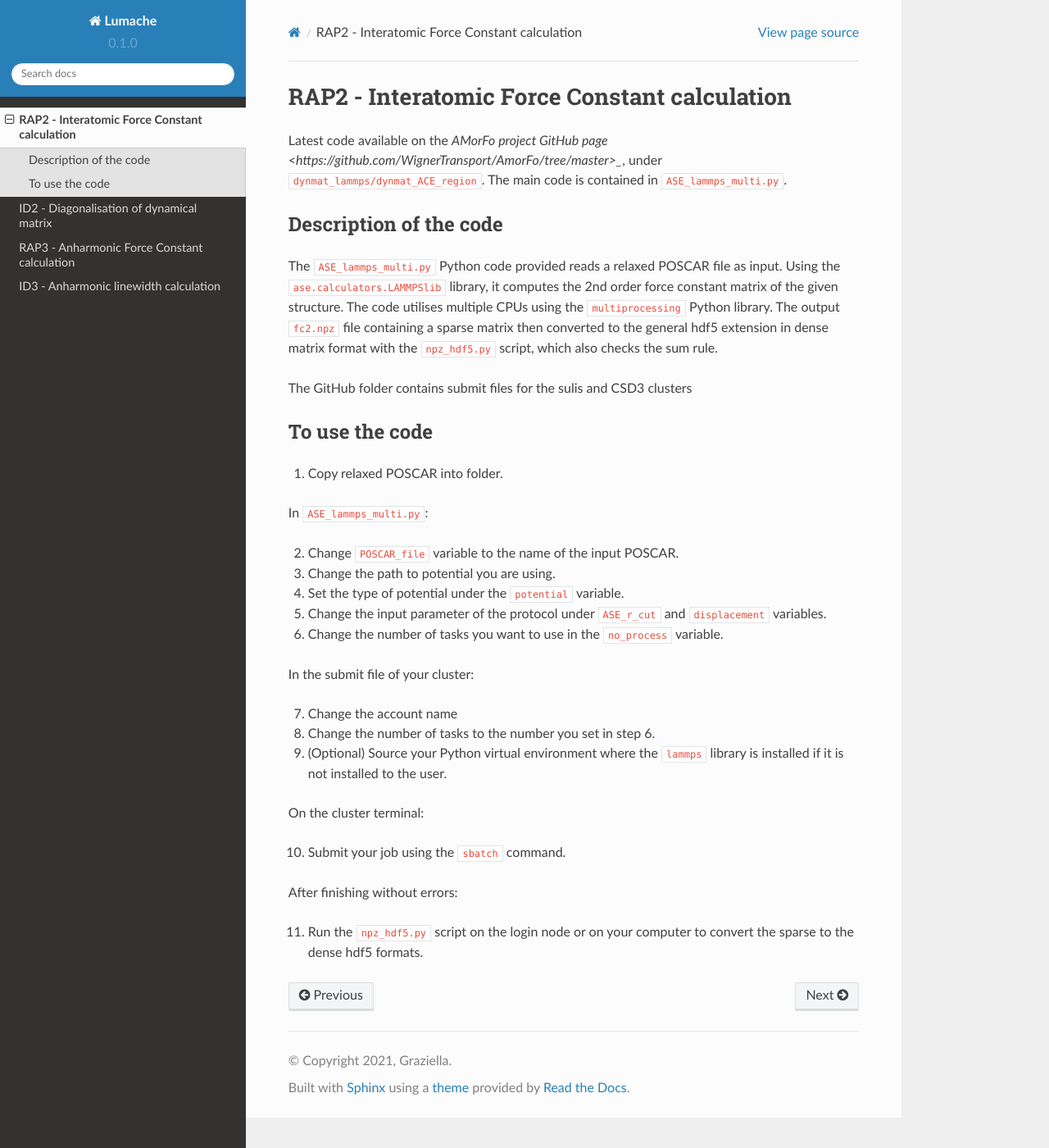
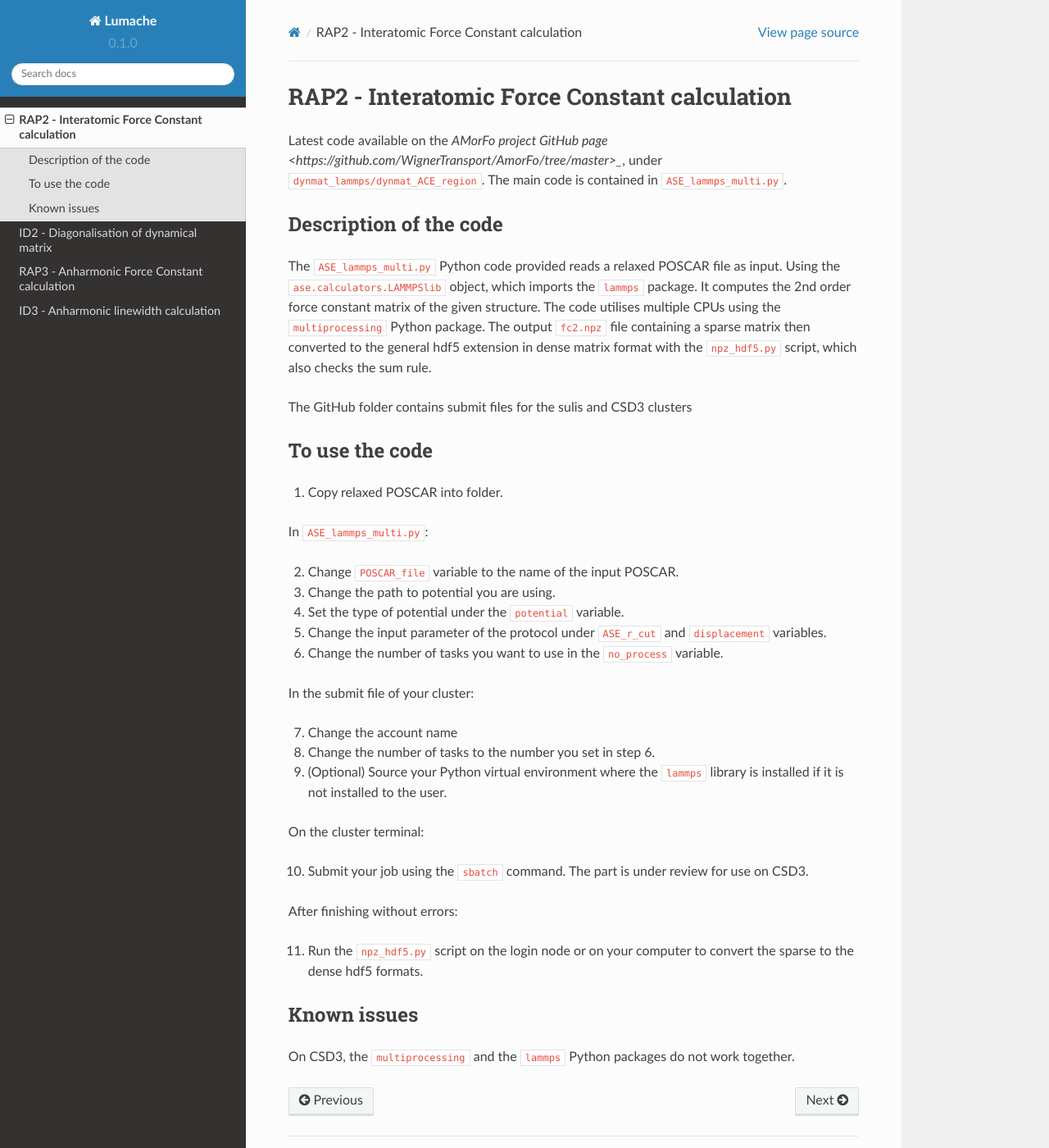
Before and after one commit to bp443/AmorDocs, a Sphinx documentation site: the page built from docs/source/rap2.rst, in a window 1280 px wide and 1400 px high. Shown: the whole window at 82% size. Built offline with Sphinx 7.4.7 and the Read the Docs theme 2.0.0, drawn with Linux system fonts in a browser that asks for light colours; pages that are not in the unit, such as notebooks, are missing from menus.

Commit message:
Update rap2.rst

```diff
--- a/docs/source/rap2.rst
+++ b/docs/source/rap2.rst
@@ -7,7 +7,7 @@ The main code is contained in ``ASE_lammps_multi.py``.
 Description of the code
 -----------------------
 
-The ``ASE_lammps_multi.py`` Python code provided reads a relaxed POSCAR file as input. Using the ``ase.calculators.LAMMPSlib`` library, it computes the 2nd order force constant matrix of the given structure. The code utilises multiple CPUs using the ``multiprocessing`` Python library. The output ``fc2.npz`` file containing a sparse matrix then converted to the general hdf5 extension in dense matrix format with the ``npz_hdf5.py`` script, which also checks the sum rule.
+The ``ASE_lammps_multi.py`` Python code provided reads a relaxed POSCAR file as input. Using the ``ase.calculators.LAMMPSlib`` object, which imports the ``lammps`` package. It computes the 2nd order force constant matrix of the given structure. The code utilises multiple CPUs using the ``multiprocessing`` Python package. The output ``fc2.npz`` file containing a sparse matrix then converted to the general hdf5 extension in dense matrix format with the ``npz_hdf5.py`` script, which also checks the sum rule.
 
 The GitHub folder contains submit files for the sulis and CSD3 clusters
 
@@ -32,8 +32,13 @@ In the submit file of your cluster:
 
 On the cluster terminal:
 
-10. Submit your job using the ``sbatch`` command.
+10. Submit your job using the ``sbatch`` command. The part is under review for use on CSD3.
 
 After finishing without errors:
 
 11. Run the ``npz_hdf5.py`` script on the login node or on your computer to convert the sparse to the dense hdf5 formats.
+
+Known issues
+-------------
+
+On CSD3, the ``multiprocessing`` and the ``lammps`` Python packages do not work together.
```
